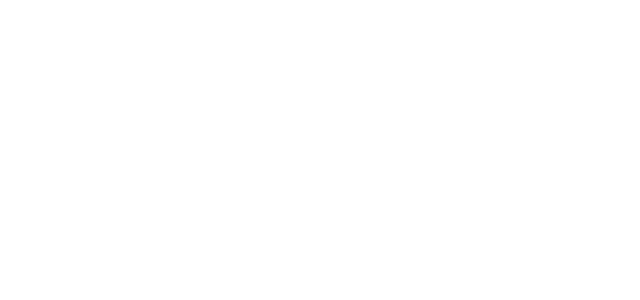
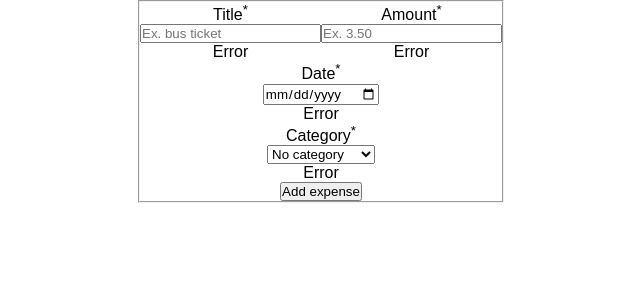
Before and after one commit to jenny-berggreen/240412_assignment_expenseTracker, a React (Vite) app: page / in a window 1280 px wide. Shown: the top 300 px of the page, without its empty margins (319-959 px from the left). Built offline with nearby package versions, Linux system fonts and the light colour scheme.

Commit message:
Add form elements

```diff
--- a/src/App.jsx
+++ b/src/App.jsx
@@ -1,10 +1,13 @@
 import { useState } from 'react'
 import './App.css'
+import './styles/style.module.css'
+import ExpenseForm from './components/ExpenseForm'
 
 function App() {
 
   return (
     <>
+    <ExpenseForm />
 
     </>
   )
--- a/src/components/expenseForm.jsx
+++ b/src/components/expenseForm.jsx
@@ -1,9 +1,55 @@
 import React from 'react'
+import styles from '../styles/style.module.css'
+import formStyles from '../styles/expenseForm.module.css'
 
-const expenseForm = () => {
+const ExpenseForm = () => {
+
   return (
-	<div>expenseForm</div>
+    <>
+    <form className={`${formStyles.expense_form} ${styles.flex}`}>
+      <fieldset className={`${formStyles.expense_form_container} ${styles.flex} ${styles.flex_column}`}>
+
+        <section className={`${styles.flex} ${styles.flex_row}`}>
+          <div className={`${formStyles.input_group} ${styles.flex} ${styles.flex_column}`}>
+            <label htmlFor="title">Title<sup>*</sup></label>
+						<input type="text" name='title' placeholder='Ex. bus ticket' className={`${formStyles.input_element}`} />
+						<p>Error</p>
+          </div>
+          <div className={`${formStyles.input_group} ${styles.flex} ${styles.flex_column}`}>
+            <label htmlFor="amount">Amount<sup>*</sup></label>
+						<input type="text" name='amount' placeholder='Ex. 3.50' className={`${formStyles.input_element} ${formStyles.input_element__amount}`} />
+						<p>Error</p>
+          </div>
+        </section>
+
+        <div className={`${formStyles.input_group} ${styles.flex} ${styles.flex_column}`}>
+            <label htmlFor="date">Date<sup>*</sup></label>
+						<input type="date" name='date' className={`${formStyles.input_element}`} />
+						<p>Error</p>
+        </div>
+
+        <div className={`${formStyles.input_group} ${styles.flex} ${styles.flex_column}`}>
+            <label htmlFor="category">Category<sup>*</sup></label>
+						<select name="category">
+              <option value="noCategory">No category</option>
+              <option value="housing">Housing</option>
+              <option value="groceries">Groceries</option>
+              <option value="transportation">Transportation</option>
+              <option value="clothes">Clothes</option>
+              <option value="other">Other</option>
+            </select>
+						<p>Error</p>
+          </div>
+
+        <button className={`${formStyles.submit_button} ${styles.flex}`}>Add expense</button>
+
+      </fieldset>
+    </form>
+
+    </>
+
+
   )
 }
 
-export default expenseForm
+export default ExpenseForm
--- a/src/styles/expenseForm.module.css
+++ b/src/styles/expenseForm.module.css
@@ -0,0 +1,11 @@
+.expense_form_container {
+
+}
+
+.input_group {
+
+}
+
+.input_element {
+
+}
--- a/src/styles/style.module.css
+++ b/src/styles/style.module.css
@@ -11,10 +11,10 @@
 	justify-content: center;
 }
 
-.flex-column {
+.flex_column {
 	flex-direction: column;
 }
 
-.flex-row {
+.flex_row {
 	flex-direction: row;
 }
```
